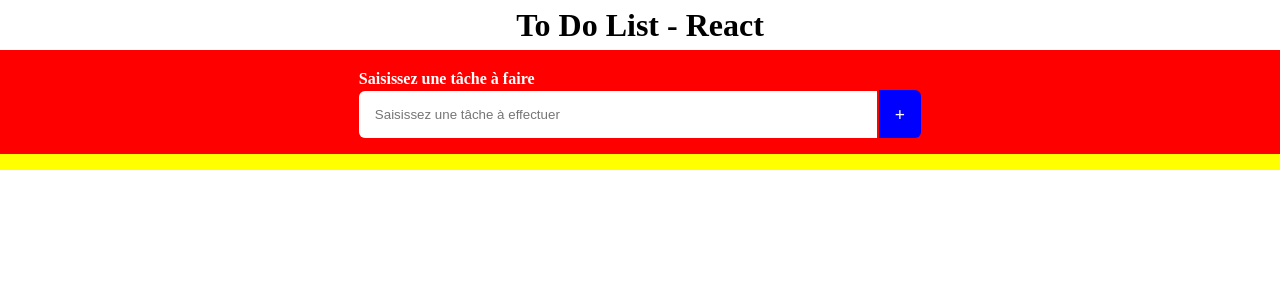
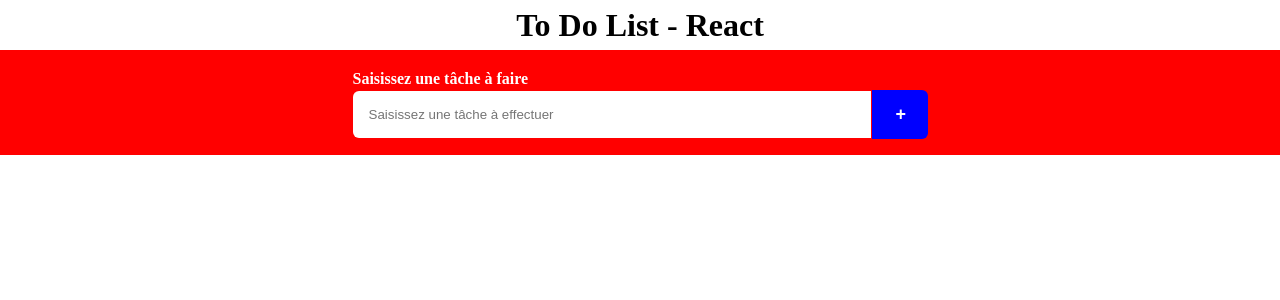
Before and after one commit to Sebastienbezombes/todo-react, a React (Create React App) app in the folder todo-app/: page / in a window 1280 px wide. Shown: the top 300 px of the page. Built offline with nearby package versions, Linux system fonts and the light colour scheme.

Commit message:
add function addTodo() and re-organize code

```diff
--- a/todo-app/src/App.js
+++ b/todo-app/src/App.js
@@ -1,7 +1,6 @@
 import React, { Fragment } from 'react';
 import './reset.css'
 import Form from './components/Form/Form'
-import TodoList from './components/TodoList/TodoList'
 import Title from './components/Title/Title'
 
 function App() {
@@ -9,8 +8,6 @@ function App() {
     <Fragment>
       <Title/>
       <Form/>
-      <TodoList/>
-
     </Fragment>
   );
 }
--- a/todo-app/src/components/Form/Form.css
+++ b/todo-app/src/components/Form/Form.css
@@ -1,13 +1,16 @@
 .Form {
     background: red;
     display: flex;
+    flex-direction: column;
     justify-content: center;
-    height: 72px;
+    align-items: center;
     padding: 16px 0;
 }
 .FormSearch {
     display: flex;
     flex-direction: column;
+
+    width: 575px;
 }
 label {
     font-size: 16px;
@@ -25,14 +28,19 @@ input {
     border: none;
 }
 .Search {
-    margin-top: 24px;
-    padding: 16px;
+    display: flex;
+    align-self: flex-end;
+    margin-top: -48px;
+    border: none;
+    width: 16px;
+    padding: 14px 32px 14px 24px;
     background: blue;
     border-radius: 0 6px 6px 0;
     cursor: pointer;
     font-weight: bold;
     font-size: 18px;
     color: white;
+    user-select: none;
 }
 .Search:hover {
     background: white;
--- a/todo-app/src/components/Form/Form.js
+++ b/todo-app/src/components/Form/Form.js
@@ -2,18 +2,31 @@ import React, { Component } from 'react'
 import './Form.css'
 
 export default class Form extends Component {
+
+    state = {
+        todo: "",
+        todos: []
+    }
+
+    addTodo = () => {
+        console.log("add toodoooo");
+        const $form = document.querySelector('.Form');
+        let newContent = document.createElement('div');
+        newContent.style.cssText = "background: yellow; height: 100px; width: 100px";
+        $form.append(newContent);
+    }
+
     render() {
         return (
             <div className="Form">
 
                 <div className="FormSearch">
-                    <label>Saisissez une tâche à faire</label>
-                    <input placeholder="Saisissez une tâche à effectuer" />
+                    <label for="todo">Saisissez une tâche à faire</label>
+                    <input id="todo" placeholder="Saisissez une tâche à effectuer" />
+                    <button type="button" className="Search" onClick={this.addTodo}>+</button>
                 </div>
 
-                <div className="Search">
-                    +
-                </div>
+
 
 
             </div>
--- a/todo-app/src/components/TodoList/TodoList.css
+++ /dev/null
@@ -1,7 +0,0 @@
-.TodoList {
-    background: yellow;
-    display: flex;
-    flex-direction: column;
-    align-items: center;
-    padding-top: 16px;
-}
--- a/todo-app/src/components/TodoList/TodoList.js
+++ /dev/null
@@ -1,12 +0,0 @@
-import React, { Component } from 'react'
-import './TodoList.css'
-
-export default class TodoList extends Component {
-    render() {
-        return (
-            <div className="TodoList">
-
-            </div>
-        )
-    }
-}
```
